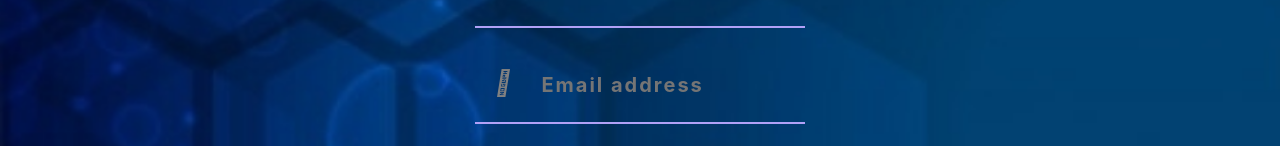
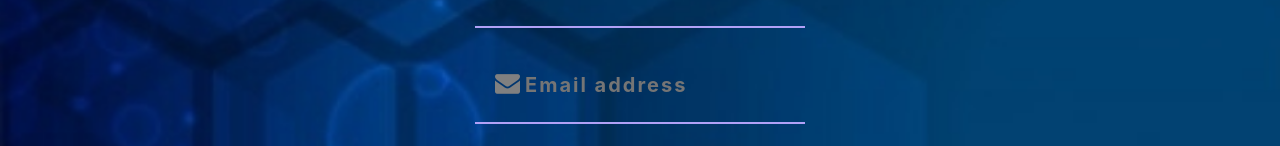
Before and after one commit to Mudra111/HealthCareFrontEnd, a React (Create React App) app: page /feedback in a window 1280 px wide. Shown: the part 266-412 px from the top of the page. Built offline with nearby package versions, Linux system fonts and the light colour scheme.

Commit message:
feedback icons

```diff
--- a/src/Healthcare/Feedback.js
+++ b/src/Healthcare/Feedback.js
@@ -11,7 +11,7 @@ export default function Feedback() {
           <input type="text" name="text" id="text" placeholder="Full name" />
         </div>
         <div className="feedbackbox">
-          <i className="fas fa-envelope"></i>
+        <i className="fa fa-envelope"></i>
           <input
             type="email"
             name="email"
```
